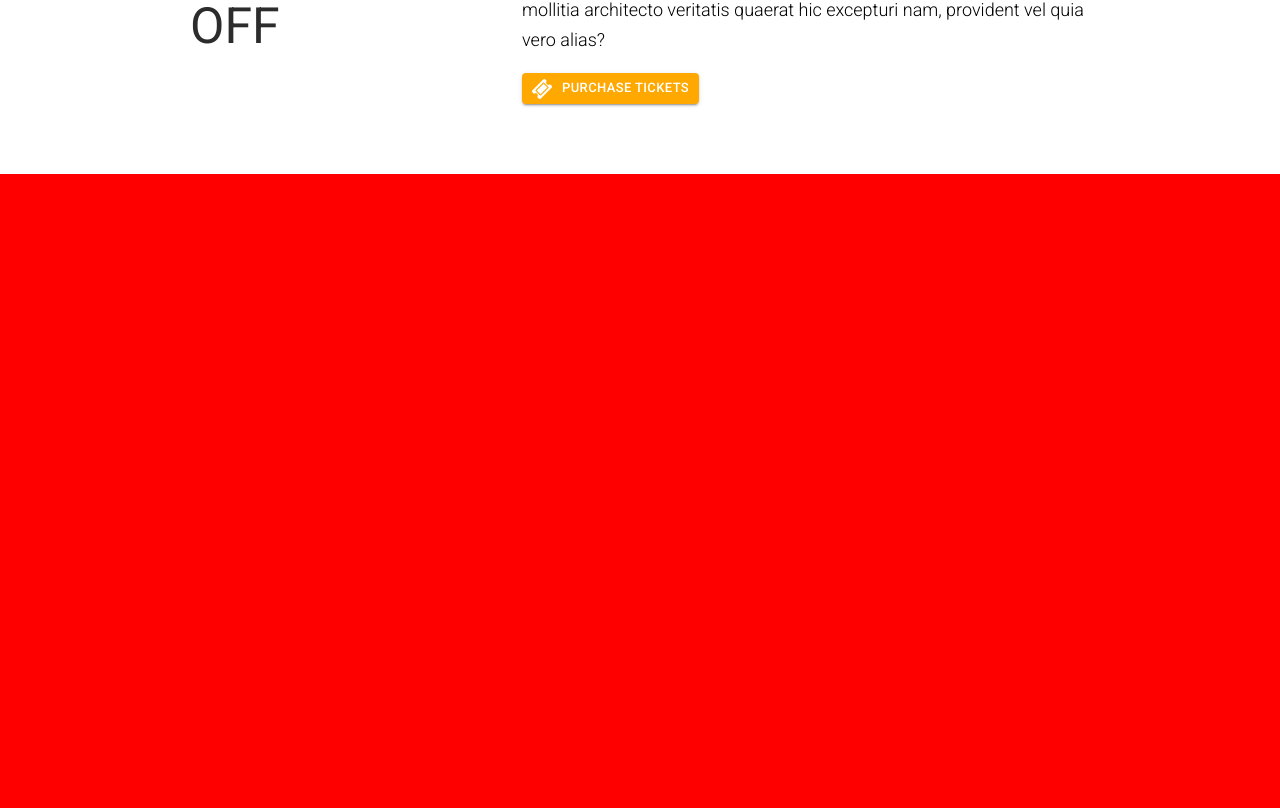
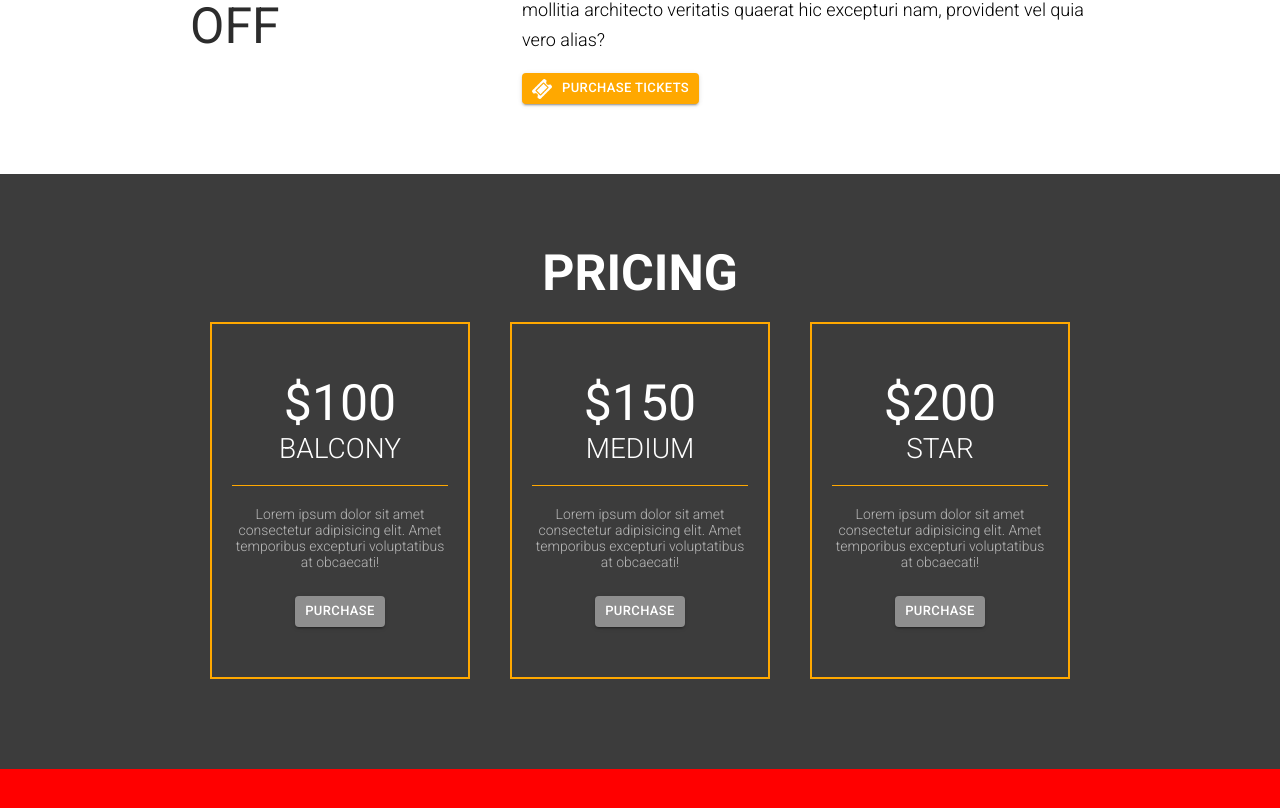
Before and after one commit to chaviduKW/the_venue, a React (Vite) app: page / in a window 1280 px wide. Shown: the part 1964-2772 px from the top of the page. Built offline with nearby package versions, Linux system fonts and the light colour scheme.

Commit message:
feat: pricing

```diff
--- a/src/App.tsx
+++ b/src/App.tsx
@@ -6,6 +6,7 @@
 import Featured from './components/featured';
 import VenueNfo from './components/venueNfo';
 import Highlights from './components/highlights';
+import Pricing from './components/pricing';
 
 
 const App = ()=> {
@@ -26,6 +27,10 @@
         <Highlights/>
       </>
 
+      <>
+        <Pricing/>
+      </>
+
       <div style={{backgroundColor:'red',height:'800px'}}></div>
       <div style={{backgroundColor:'blue',height:'800px'}}></div>
       <div style={{backgroundColor:'green',height:'800px'}}></div>
--- /dev/null
+++ b/src/components/pricing/index.tsx
@@ -0,0 +1,54 @@
+import MyButton from "../utils/MyButton";
+import {Zoom} from 'react-awesome-reveal';
+
+const Pricing = () =>{
+    const priceState ={
+        prices:[100,150,200],
+        position:['Balcony','Medium','Star'],
+        desc:[
+            'Lorem ipsum dolor sit amet consectetur adipisicing elit. Amet temporibus excepturi voluptatibus at obcaecati!',
+            'Lorem ipsum dolor sit amet consectetur adipisicing elit. Amet temporibus excepturi voluptatibus at obcaecati!',
+            'Lorem ipsum dolor sit amet consectetur adipisicing elit. Amet temporibus excepturi voluptatibus at obcaecati!',
+        ],
+        linkto:[
+            'http://google.com','http://google.com','http://google.com'
+        ],
+        delay:[500,0,500]
+    }
+
+    const showBoxes = ()=>(
+        priceState.prices.map((box,index)=>(
+            <Zoom key={index} className="pricing_item" delay={priceState.delay[index]}>
+                <div className="pricing_inner_wrapper">
+                    <div className="pricing_title">
+                        <span>${priceState.prices[index]}</span>
+                        <span>{priceState.position[index]}</span>
+                    </div>
+                    <div className="pricing_description">
+                        {priceState.desc[index]}
+                    </div>
+                    <div className="pricing_buttons">
+                        <MyButton
+                            text="Purchase"
+                            link= {priceState.linkto[index]}
+                            size="small"
+
+                        />
+                    </div>
+                </div>
+            </Zoom>
+        ))
+    )
+    return(
+        <div className="bck_black">
+            <div className="center_wrapper pricing_section">
+                <h2>Pricing</h2>
+                <div className="pricing_wrapper">
+                    {showBoxes()}
+                </div>
+            </div>
+        </div>
+    )
+}
+
+export default Pricing;
```
